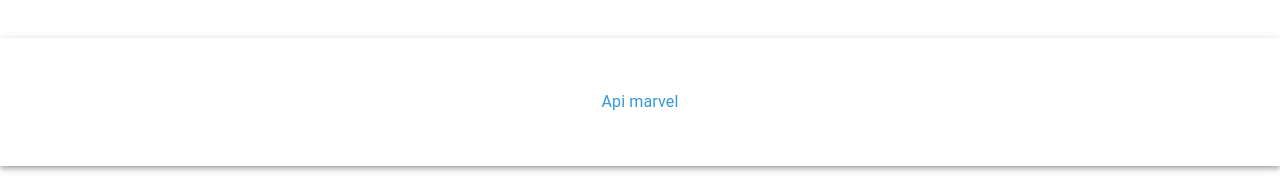
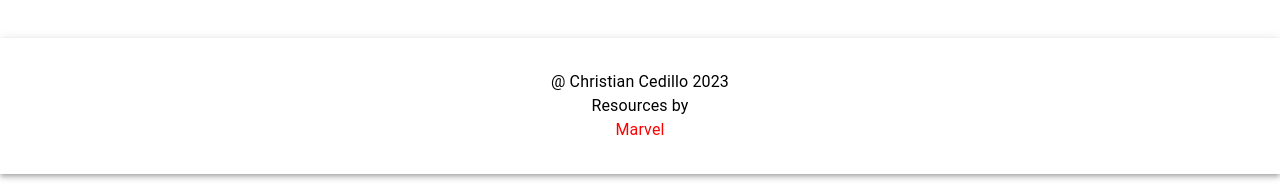
Before and after one commit to ChrisCedi/marvel-catalog, a React (Create React App) app: page / in a window 1280 px wide. Shown: the part 602-794 px from the top of the page. Built offline with nearby package versions, Linux system fonts and the light colour scheme; no server answers.

Commit message:
feature: links in footer

```diff
--- a/src/components/Footer/Footer.jsx
+++ b/src/components/Footer/Footer.jsx
@@ -8,7 +8,13 @@
   return (
     <AppBar className={classes.appBar}>
       <Toolbar className={classes.toolBar}>
-        <Typography color="secondary">Api marvel</Typography>
+        <a href="https://github.com/ChrisCedi/" className={classes.linkGit}>
+          <Typography>@ Christian Cedillo 2023</Typography>
+        </a>
+        <Typography className={classes.linkGit}>Resources by </Typography>
+        <a href="https://developer.marvel.com/" className={classes.linkApi}>
+          <Typography color="primary"> Marvel</Typography>
+        </a>
       </Toolbar>
     </AppBar>
   );
--- a/src/components/Footer/FooterStyles.js
+++ b/src/components/Footer/FooterStyles.js
@@ -12,6 +12,14 @@
   toolBar: {
     display: "flex",
     justifyContent: "center",
+    flexDirection: "column",
+  },
+  linkGit: {
+    textDecoration: "none",
+    color: theme.palette.common.black,
+  },
+  linkApi: {
+    textDecoration: "none",
   },
 }));
 
```
Also changed, not shown: 1 other file (tests, documents, lock files or other folders).
